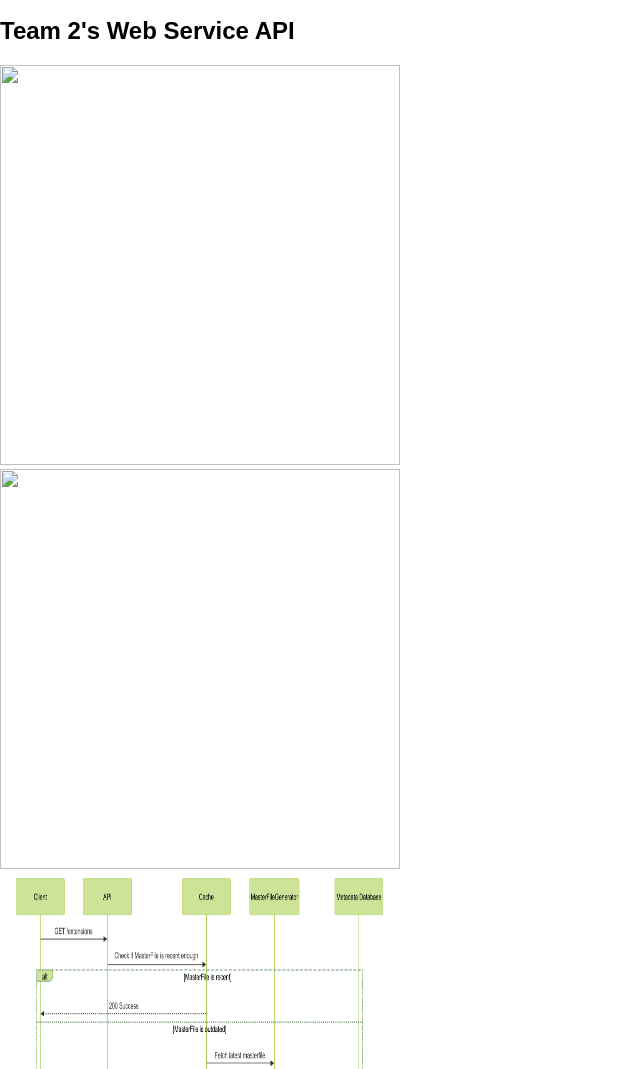
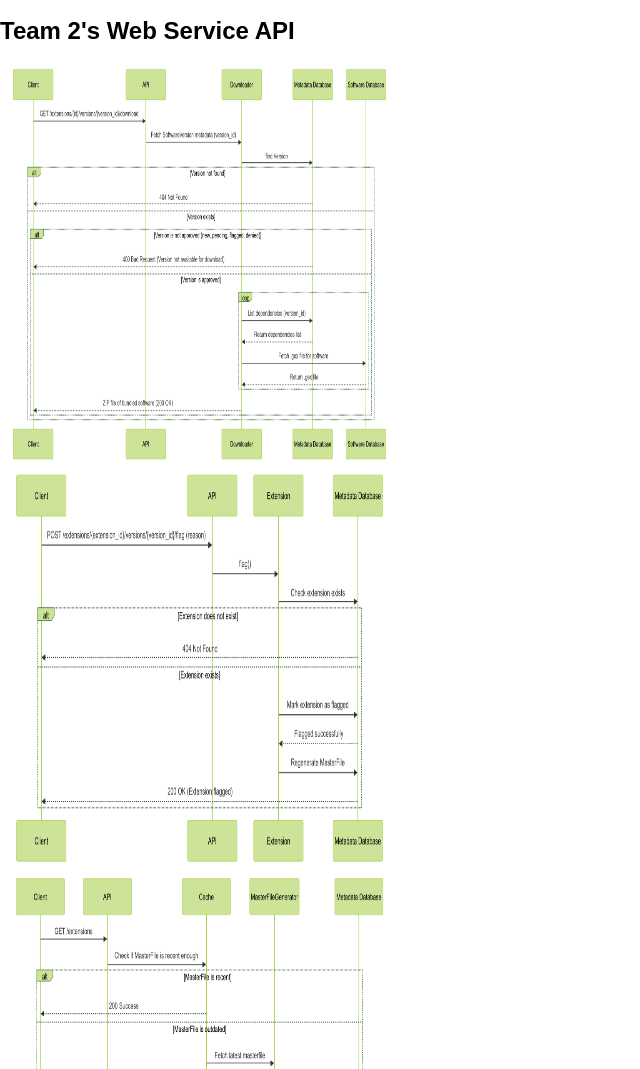
Before and after one commit to alexfang452/my-first-static-web-app, a website: page src/index.html in a window 1280 px wide. Shown: the part 248-1317 px from the top of the page, without its empty margins (0-640 px from the left). Drawn offline with Linux system fonts and the light colour scheme; files whose address does not match are found by name.

Commit message:
images update

```diff
--- a/src/index.html
+++ b/src/index.html
@@ -16,14 +16,14 @@
 
   <div class = "container">
       <div class = "image">
-        <img src="DownloadExtension.png"
+        <img src="C:\Users\alexf\my-first-static-web-app\images\DownloadExtension.png"
         width = "400px" height="400px"/>
       </div>
   </div>
 
   <div class = "container">
     <div class = "image">
-      <img src="FlagExtension.png"
+      <img src="C:\Users\alexf\my-first-static-web-app\images\FlagExtension.png"
       width = "400px" height="400px"/>
     </div>
 </div>
@@ -33,6 +33,7 @@
     <img src="GetMasterfile.png"
     width = "400px" height="400px"/>
   </div>
+</div>
 
   <div class = "container">
     <div class = "image">
@@ -46,12 +47,14 @@
     <img src="UploadExtension,UploadVersion.png"
     width = "400px" height="400px"/>
   </div>
+</div>
 
   <div class = "container">
     <div class = "image">
       <img src="UploadExtension.png"
       width = "400px" height="400px"/>
     </div>
+  </div>
 </body>
 
 </html>
```
Also changed, not shown: images/DownloadExtension.png (renamed from DownloadExtension.png), images/FlagExtension.png (renamed from FlagExtension.png), images/GetMasterfile.png (renamed from GetMasterfile.png), images/ReviewExtension.png (renamed from ReviewExtension.png), images/UploadExtension,UploadVersion.png (renamed from UploadExtension,UploadVersion.png), images/UploadExtension.png (renamed from UploadExtension.png).
